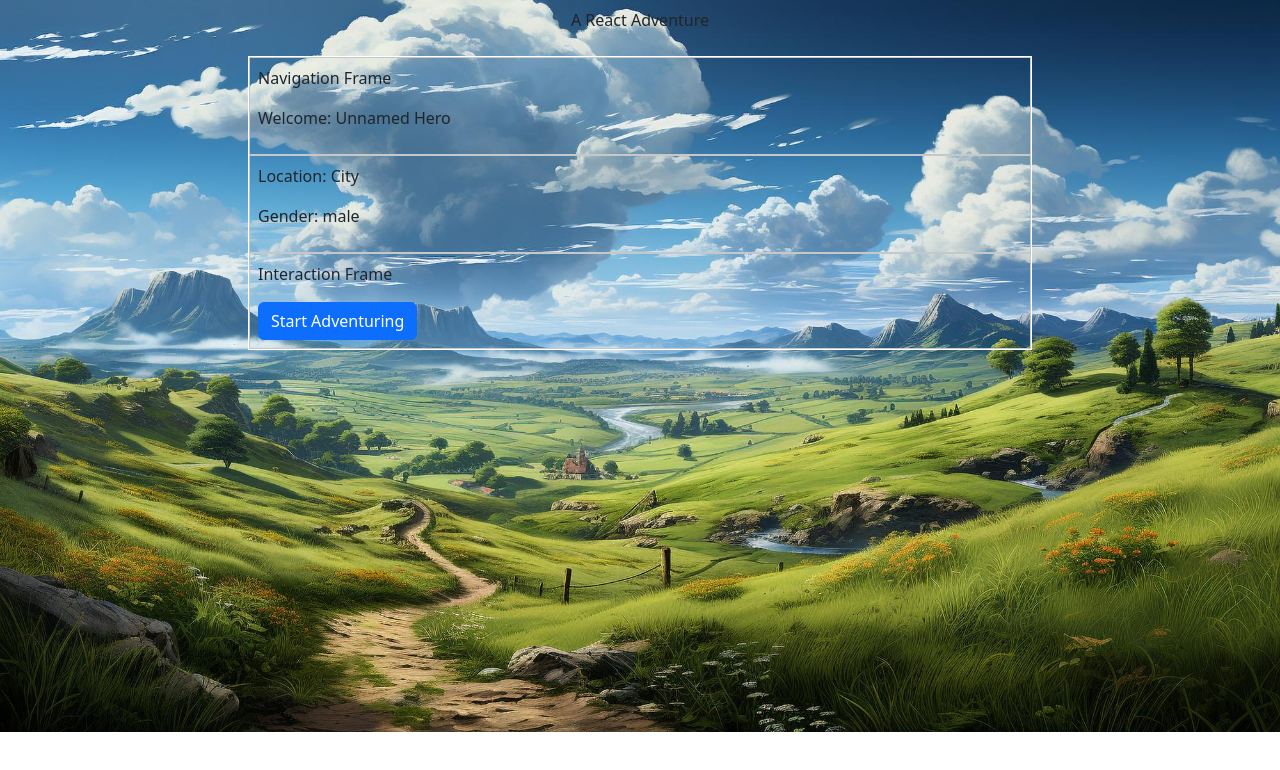
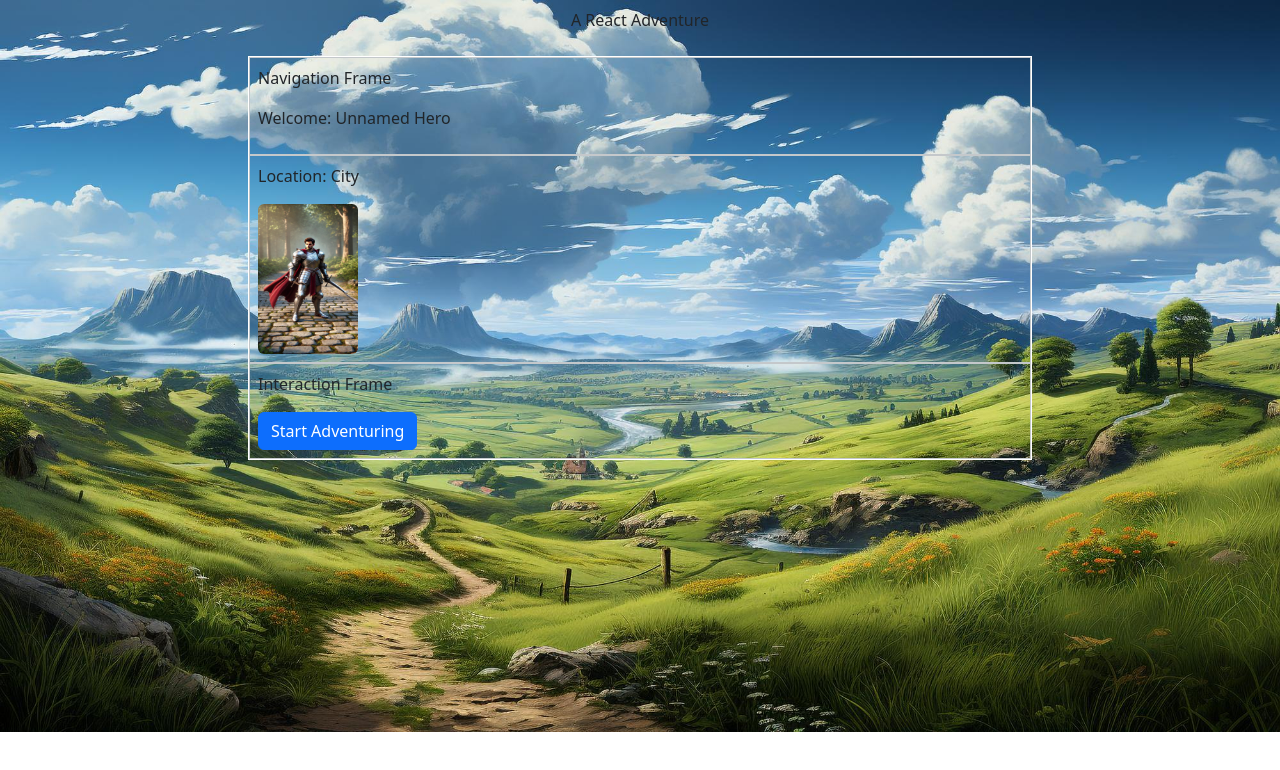
Before and after one commit to LevelUpTutorial/react-adventure, a React (Vite) app: page / in a window 1280 px wide. Both pictures are taken after a click on the button "Start new Adventure". Shown: the top 770 px of the page. Built offline with nearby package versions, Linux system fonts and the light colour scheme.

Commit message:
Initial Push

```diff
--- a/src/App.jsx
+++ b/src/App.jsx
@@ -1,13 +1,12 @@
 import { useState } from 'react';
 import './App.css';
 import Game from './Game.jsx';
-import heroMaleNeutral from './assets/images/hero_male_neutral.jpg';
-import heroFemaleNeutral from './assets/images/hero_female_neutral.jpg';
+import GameState from './GameState.js';
 
 function App() {
   const [showGame, setShowGame] = useState(false); // State to toggle Game component
-  const [heroName, setHeroName] = useState('Unnamed Hero'); // State to store the hero name
-  const [gender, setGender] = useState('male'); // State to store selected gender, default is 'male'
+  const [heroName, setHeroName] = useState(GameState.DEFAULT_NAME); // State to store the hero name
+  const [gender, setGender] = useState(GameState.DEFAULT_GENDER); // State to store selected gender, default is 'male'
 
   return (
     <div className="mx-auto p-2" style={{ width: '100%', maxWidth: '800px' }}>
@@ -27,24 +26,24 @@ function App() {
             <p className="fw-bold">Choose your Hero:</p>
             <div className="d-flex justify-content-start align-items-center gap-3">
               <div
-                className={`border ${gender === 'male' ? 'border-primary' : 'border-secondary'} rounded`}
-                onClick={() => setGender('male')}
+                className={`border ${gender === GameState.GENDER_MALE ? 'border-primary' : 'border-secondary'} rounded`}
+                onClick={() => setGender(GameState.GENDER_MALE)}
                 style={{ cursor: 'pointer' }}
               >
                 <img
-                  src={heroMaleNeutral}
+                  src={GameState.IMG_HERO_MALE_NEUTRAL}
                   alt="Male Hero"
                   className="img-fluid rounded"
                   style={{ width: '100px', height: '150px' }}
                 />
               </div>
               <div
-                className={`border ${gender === 'female' ? 'border-primary' : 'border-secondary'} rounded`}
-                onClick={() => setGender('female')}
+                className={`border ${gender === GameState.GENDER_FEMALE ? 'border-primary' : 'border-secondary'} rounded`}
+                onClick={() => setGender(GameState.GENDER_FEMALE)}
                 style={{ cursor: 'pointer' }}
               >
                 <img
-                  src={heroFemaleNeutral}
+                  src={GameState.IMG_HERO_FEMALE_NEUTRAL}
                   alt="Female Hero"
                   className="img-fluid rounded"
                   style={{ width: '100px', height: '150px' }}
@@ -63,7 +62,7 @@ function App() {
         </div>
       )}
 
-      {showGame && <Game heroName={heroName || 'Unnamed Hero'} gender={gender} />} {/* Pass heroName and gender to Game */}
+      {showGame && <Game heroName={heroName} gender={gender} />} {/* Pass heroName and gender to Game */}
     </div>
   );
 }
--- a/src/Game.jsx
+++ b/src/Game.jsx
@@ -1,5 +1,5 @@
 import { useState } from "react";
-import GameState from "./GameState";
+import GameState from "./GameState.js";
 
 function Game(props) {
   // Initialize game state in React state
@@ -26,7 +26,14 @@ function Game(props) {
         <>
           <div className="p-2 border border-secondary-subtle">
             <p>Location: {gameState.location}</p>
-            <p>Gender: {gameState.gender}</p>
+            <div className="battle-container">
+              <img
+                src={`${gameState.gender === GameState.GENDER_MALE ? GameState.IMG_HERO_MALE_NEUTRAL : GameState.IMG_HERO_FEMALE_NEUTRAL}`}
+                alt='hero'
+                className='hero-image img-fluid rounded'
+                style={{ width: '100px', height: '150px' }}
+              />
+            </div>
           </div>
           <div className="p-2 border border-secondary-subtle">
             <p>Interaction Frame</p>
@@ -45,7 +52,14 @@ function Game(props) {
         <>
           <div className="p-2 border border-secondary-subtle">
             <p>Location: {gameState.location}</p>
-            <p>Gender: {gameState.gender}</p>
+            <div className="battle-container">
+              <img
+                src={`${gameState.gender === GameState.GENDER_MALE ? GameState.IMG_HERO_MALE_NEUTRAL : GameState.IMG_HERO_FEMALE_NEUTRAL}`}
+                alt='hero'
+                className='hero-image img-fluid rounded'
+                style={{width: '100px', height: '150px'}}
+              />
+            </div>
           </div>
           <div className="p-2 border border-secondary-subtle">
             <p>Interaction Frame</p>
--- a/src/GameState.js
+++ b/src/GameState.js
@@ -1,8 +1,22 @@
+import heroFemaleNeutral from './assets/images/hero_female_neutral.jpg';
+import heroMaleNeutral from './assets/images/hero_male_neutral.jpg';
+
 class GameState {
+  /* Constants */
+  /* Hero Constants */
+  static DEFAULT_NAME = 'Unnamed Hero';
+  static GENDER_MALE = 'male';
+  static GENDER_FEMALE = 'female';
+  static DEFAULT_GENDER = GameState.GENDER_MALE;
 
+  /* Location Constants */
   static LOCATION_CITY = 'City';
   static LOCATION_ADVENTURE = 'Adventure';
   static DEFAULT_LOCATION = GameState.LOCATION_CITY;
+
+  /* Asset Constants */
+  static IMG_HERO_FEMALE_NEUTRAL = heroFemaleNeutral;
+  static IMG_HERO_MALE_NEUTRAL = heroMaleNeutral;
 
   constructor(heroName, gender, location) {
     this.heroName = heroName;
```
